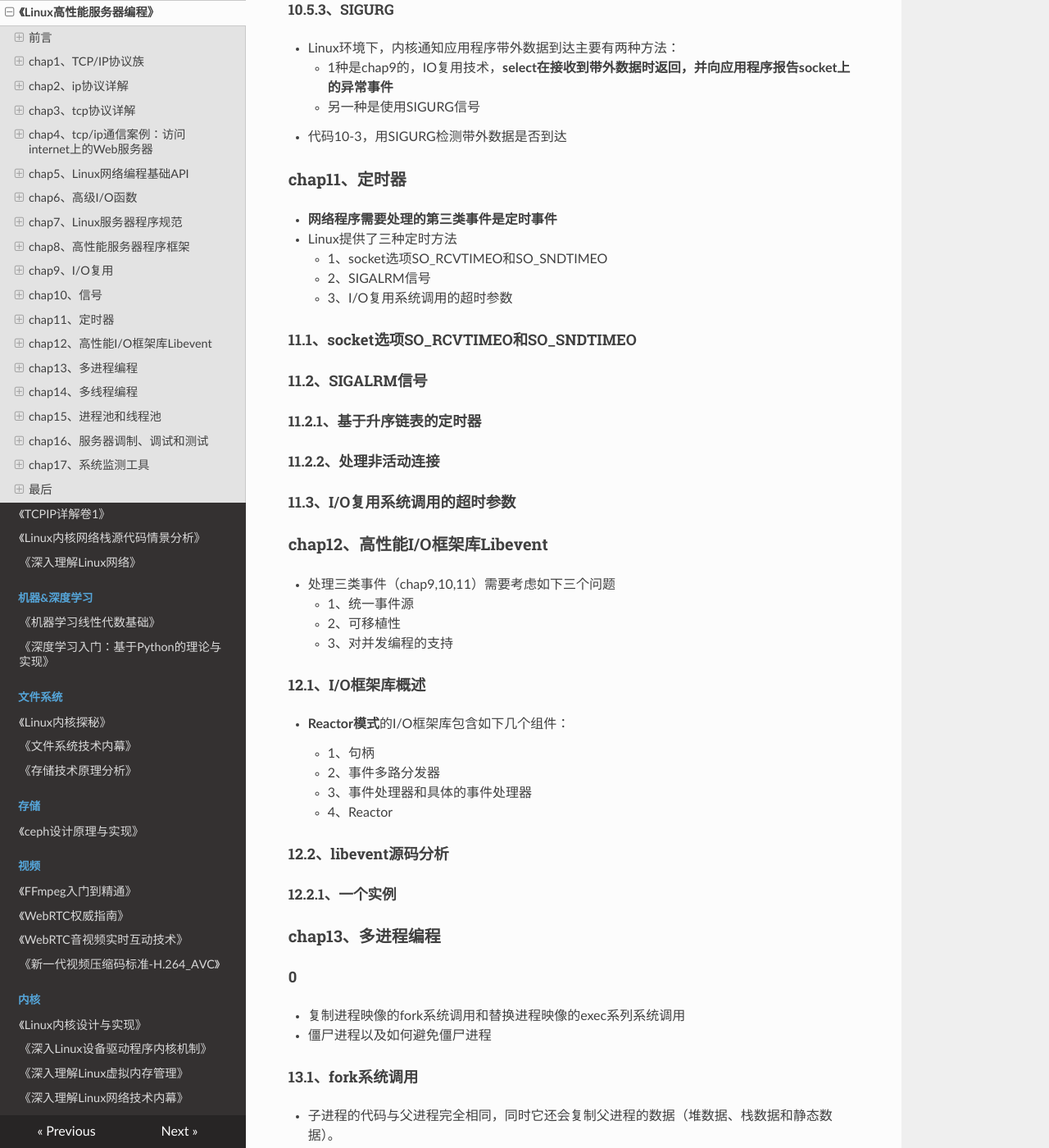
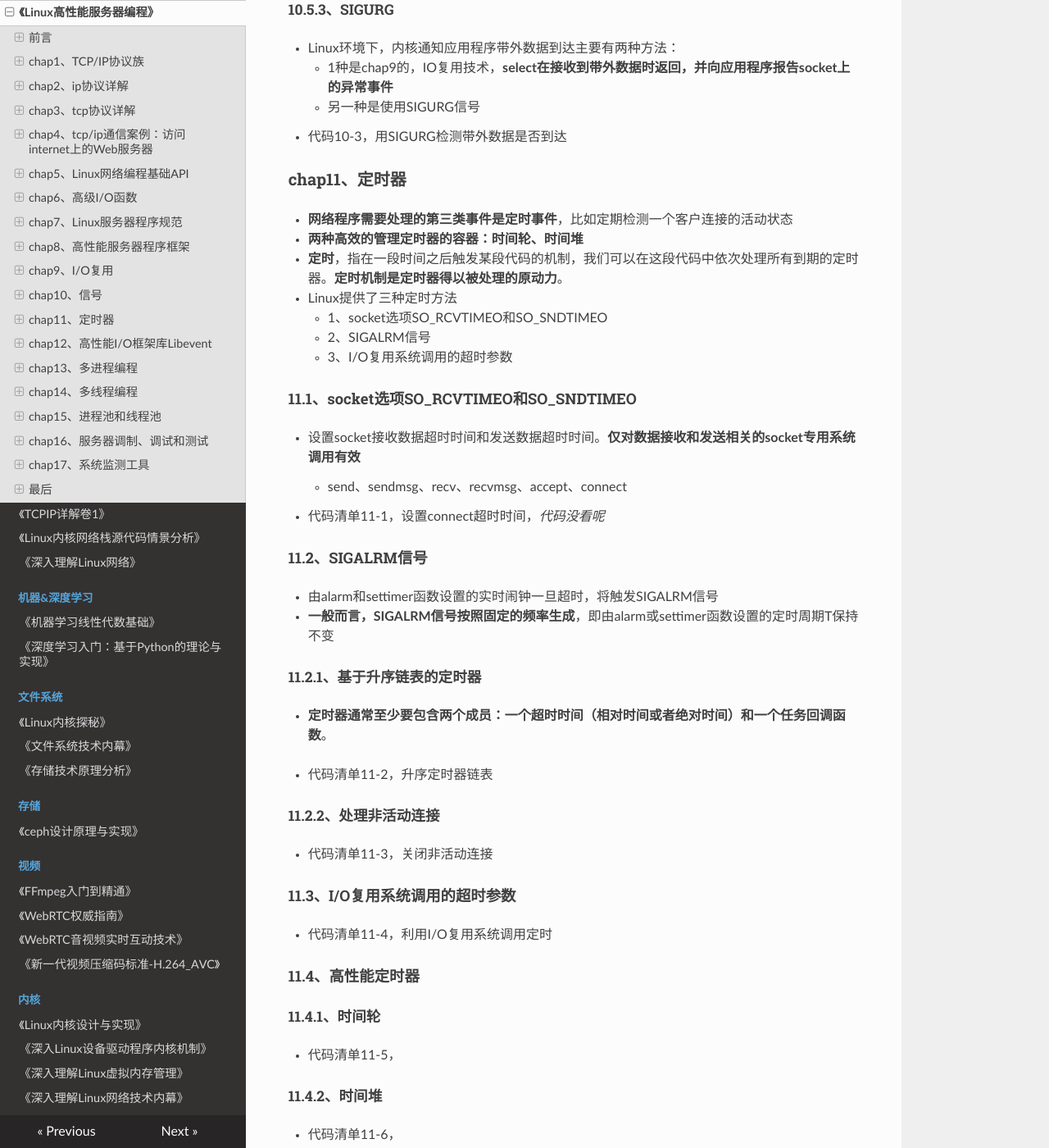
Before and after one commit to wolflion/booknotes, an MkDocs documentation site: the page built from docs/10network/Linux高性能服务器编程.md, in a window 1280 px wide and 1400 px high, scrolled down 24586 px. Shown: the whole window at 82% size. Built offline with MkDocs 1.6.1, drawn with Linux system fonts in a browser that asks for light colours; nearby versions of some CDN libraries; some of the changed text lies outside the part shown.

Commit message:
Update Linux高性能服务器编程.md

```diff
--- a/docs/10network/Linux高性能服务器编程.md
+++ b/docs/10network/Linux高性能服务器编程.md
@@ -901,7 +901,9 @@ int epoll_wait(int epfd, struct epoll_event *events, int maxevents,
 
 ### chap11、定时器
 
-+ **网络程序需要处理的第三类事件是定时事件**
++ **网络程序需要处理的第三类事件是定时事件**，比如定期检测一个客户连接的活动状态
++ **两种高效的管理定时器的容器：时间轮、时间堆**
++ **定时**，指在一段时间之后触发某段代码的机制，我们可以在这段代码中依次处理所有到期的定时器。**定时机制是定时器得以被处理的原动力**。
 + Linux提供了三种定时方法
   + 1、socket选项SO_RCVTIMEO和SO_SNDTIMEO
   + 2、SIGALRM信号
@@ -909,13 +911,38 @@ int epoll_wait(int epfd, struct epoll_event *events, int maxevents,
 
 #### 11.1、socket选项SO_RCVTIMEO和SO_SNDTIMEO
 
++ 设置socket接收数据超时时间和发送数据超时时间。**仅对数据接收和发送相关的socket专用系统调用有效**
+  + send、sendmsg、recv、recvmsg、accept、connect
++ 代码清单11-1，设置connect超时时间，*代码没看呢*
+
 #### 11.2、SIGALRM信号
+
++ 由alarm和settimer函数设置的实时闹钟一旦超时，将触发SIGALRM信号
++ **一般而言，SIGALRM信号按照固定的频率生成**，即由alarm或settimer函数设置的定时周期T保持不变
 
 ##### 11.2.1、基于升序链表的定时器
 
++ **定时器通常至少要包含两个成员：一个超时时间（相对时间或者绝对时间）和一个任务回调函数**。
+
++ 代码清单11-2，升序定时器链表
+
 ##### 11.2.2、处理非活动连接
 
++ 代码清单11-3，关闭非活动连接
+
 #### 11.3、I/O复用系统调用的超时参数
+
++ 代码清单11-4，利用I/O复用系统调用定时
+
+#### 11.4、高性能定时器
+
+##### 11.4.1、时间轮
+
++ 代码清单11-5，
+
+##### 11.4.2、时间堆
+
++ 代码清单11-6，
 
 ### chap12、高性能I/O框架库Libevent
 
@@ -1301,4 +1328,6 @@ int pthread_cond_destroy();
 
 #### 履历
 
-+ 2024-05-06，把chap10信号，复习了一下，*剩下，就是代码没读和运行了*
++ 2024-05-06
+  + 把chap10信号，复习了一下，*剩下，就是代码没读和运行了*
+  + 之前chap11定时器，没怎么看，*现在看了一遍，也没怎么看出啥内容来，代码也没看或调试*
```
